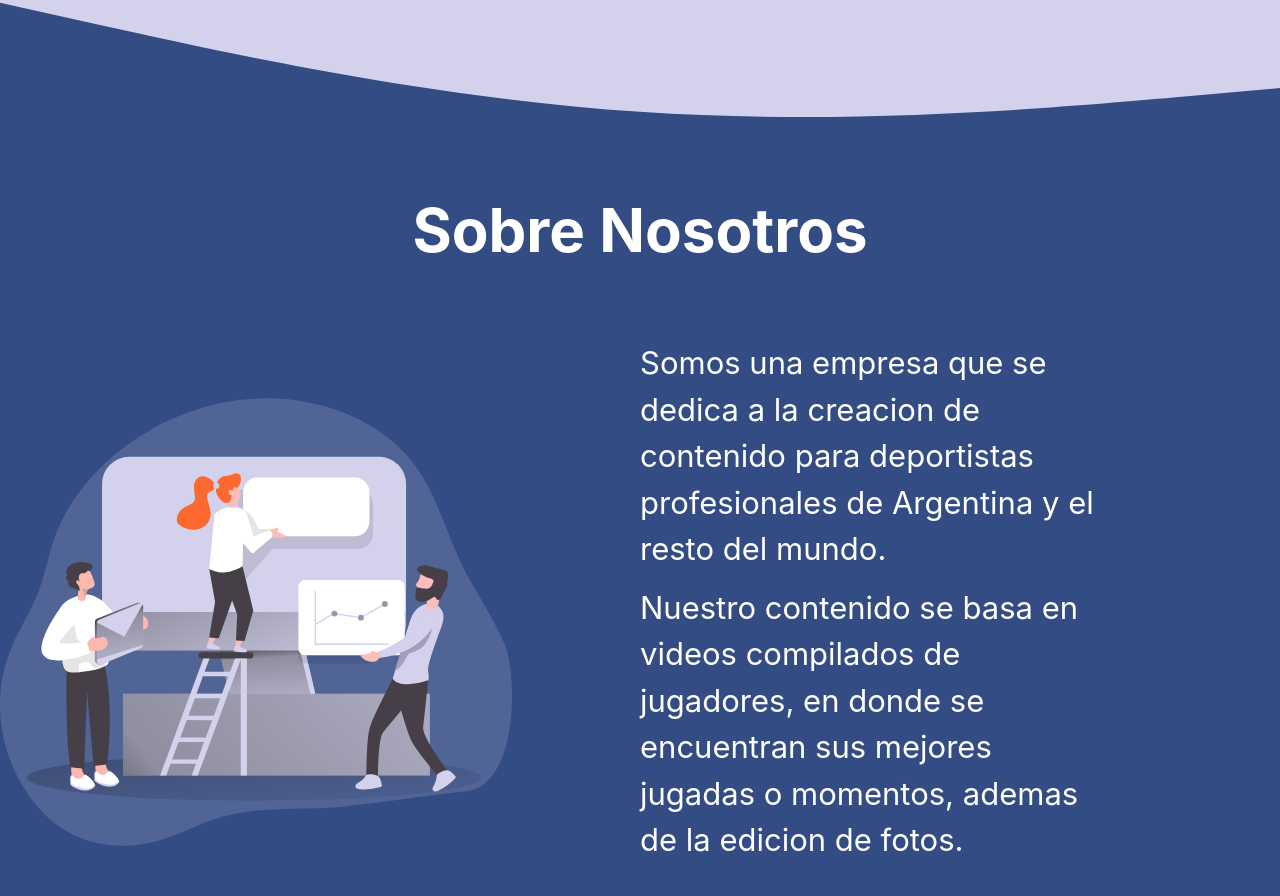
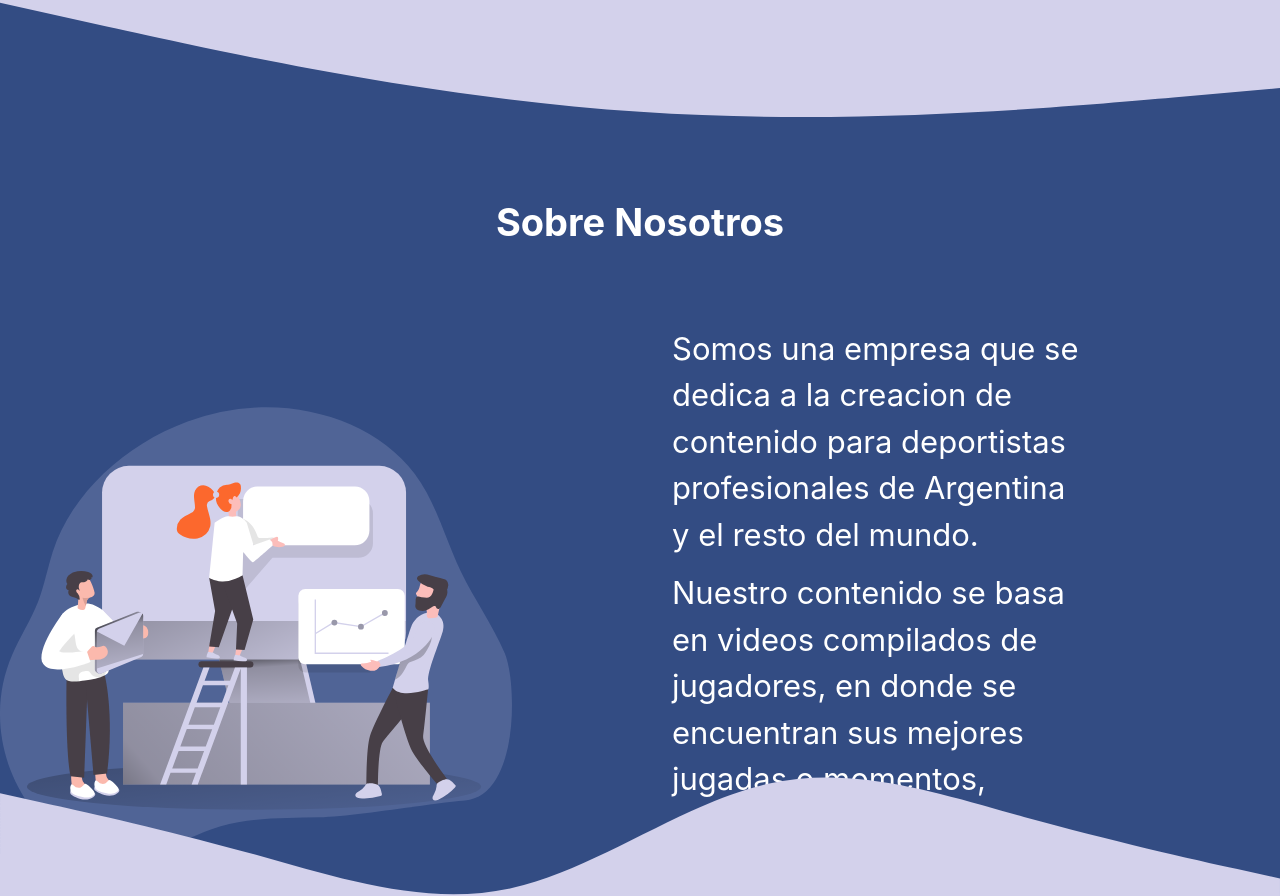
Before and after one commit to elkitoq/Edits-Wild, a Next.js app: page / in a window 1280 px wide. Shown: the part 1480-2376 px from the top of the page. Built offline with nearby package versions, Linux system fonts and the light colour scheme.

Commit message:
correcciones responsive

```diff
--- a/components/about.jsx
+++ b/components/about.jsx
@@ -7,13 +7,42 @@ export function About(){
   return (
     <Container id={'about'} maxW={'full'} bgColor={'rgb(51 76 131)'} position={'relative'} p={0}>
         <Box p={16}>
-            <Heading p={4} as='h2' color={'white'} size='3xl' noOfLines={1} textAlign={'center'}>Sobre Nosotros</Heading>
+            <Heading
+              p={4}
+              as='h2'
+              color={'white'}
+              fontSize={{base:'24px',md:'28px' , xl:'38px' , '2xl': '42px'}}
+              noOfLines={1}
+              textAlign={'center'}
+            >
+              Sobre Nosotros
+            </Heading>
         </Box>
-        <Stack direction={'row'} justifyContent={'center'}  maxW={'11x1'} alignItems={'center'} marginTop={0} spacing={16} p={'0 0 230px 0'}>
-          <Stack direction={'row'} justifyContent={'center'} w={'40%'} >
+        <Stack
+          direction={'row'}
+          justifyContent={'center'}
+          maxW={'11x1'}
+          alignItems={'center'}
+          marginTop={0}
+          spacing={16}
+          p={{base:'0 0 230px 0', small: '0 0 100px 0',xl: '0 0 230px 0', '2xl': '0 0 230px 0'}}
+        >
+          <Stack
+           direction={'row'}
+           justifyContent={'center'}
+           w={{base:'98%', xl:'40%', '2xl': '40%'}}
+           position={{base: 'absolute', xl:'static', '2xl': 'static'}}
+          >
             <PeopleSvg />
           </Stack>
-          <Stack w={'45%'} m={'auto'} spacing={3} color={'white'} fontWeight={400} pb={10}>
+          <Stack
+            w={{base: '100%', xl: '40%', '2xl': '40%'}}
+            m={'auto'}
+            spacing={3}
+            color={'white'}
+            fontWeight={400}
+            pb={10}
+          >
             <Text fontSize='31px' w={'80%'} >
               Somos una empresa que se dedica a la creacion de contenido para deportistas profesionales de Argentina y el resto del mundo.
             </Text>
--- a/components/feature.jsx
+++ b/components/feature.jsx
@@ -4,11 +4,11 @@ import WaveFeature from "./illustration/wave-feature";
 export function Feature(){
   return (
 
-      <Container id={'features'} maxW={'full'} bgColor={'#d3d1eb'} position={'relative'} p={0} height={{xl:'800px', '2xl': '900px'}}>
-        <Heading pb={20} as='h2' size='3xl' noOfLines={1} textAlign={'center'}>Algo de nuestro trabajo!</Heading>
-        <SimpleGrid columns={[1,2]} maxW={'11x1'} alignItems={'center'} marginTop={4}>
+    <Container id={'features'} maxW={'full'} bgColor={'#d3d1eb'} position={'relative'} p={0} height={{base:'900px', md:'1600px', xl:'800px', '2xl': '950px'}}>
+    <Heading paddingY={{base:8, md: 14, xl: 14 ,'2xl': 14}} as='h2' fontSize={{base:'24px',md:'28px' , xl:'38px' , '2xl': '42px'}} noOfLines={1} textAlign={'center'}>Algo de nuestro trabajo!</Heading>
+    <SimpleGrid columns={{base: 1, md: 1 ,xl: 2}} maxW={'11x1'} alignItems={'center'} marginTop={4} spacingY={10}>
       <Box >
-            <AspectRatio m={'auto'} maxW='560px' ratio={1} height={'500px'} bgColor={'transparent'}>
+        <AspectRatio m={'auto'} maxW={{base: '80%',xl:'560px','2xl': '780px'}} ratio={1} height={{xl:'500px', '2xl': '600px'}} bgColor={'transparent'}>
           <iframe
             src="https://www.youtube.com/embed/KB9dso-h_Es"
             title="YouTube video player"
@@ -16,7 +16,7 @@ export function Feature(){
         </AspectRatio>
       </Box>
       <Box >
-            <AspectRatio m={'auto'} maxW='560px' height={'500px'} ratio={1} bgColor={'transparent'}>
+        <AspectRatio m={'auto'} maxW={{base: '80%', xl:'560px','2xl': '780px'}} height={{xl:'500px', '2xl': '600px'}} ratio={1} bgColor={'transparent'}>
           <iframe
             title='naruto'
             src='https://www.youtube.com/embed/QhBnZ6NPOY0'
--- a/components/formContact.jsx
+++ b/components/formContact.jsx
@@ -13,6 +13,7 @@ export function FormContact() {
   const handleSubmit = (event) => {
     event.preventDefault();
 
+    if(infoContact.nombre.length > 2 && infoContact.mensaje.length > 2 && infoContact.email.length > 2) {
       fetch('api/contact', {
         method: 'POST', // or 'PUT'
         headers: {
@@ -28,6 +29,7 @@ export function FormContact() {
         .catch((error) => {
           console.error('Error:', error);
         });
+    }
   }
 
 
```
Lines whose indentation alone changed are shown as unchanged.
